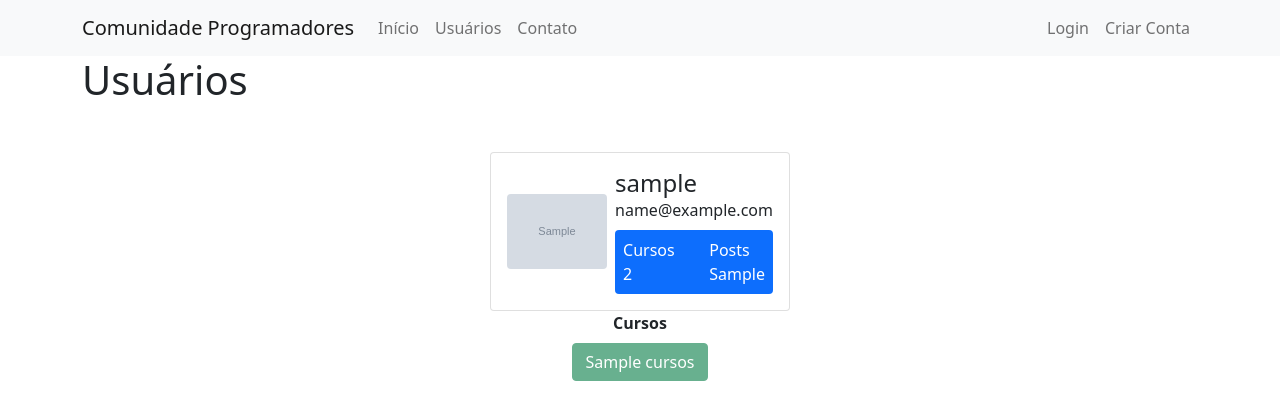
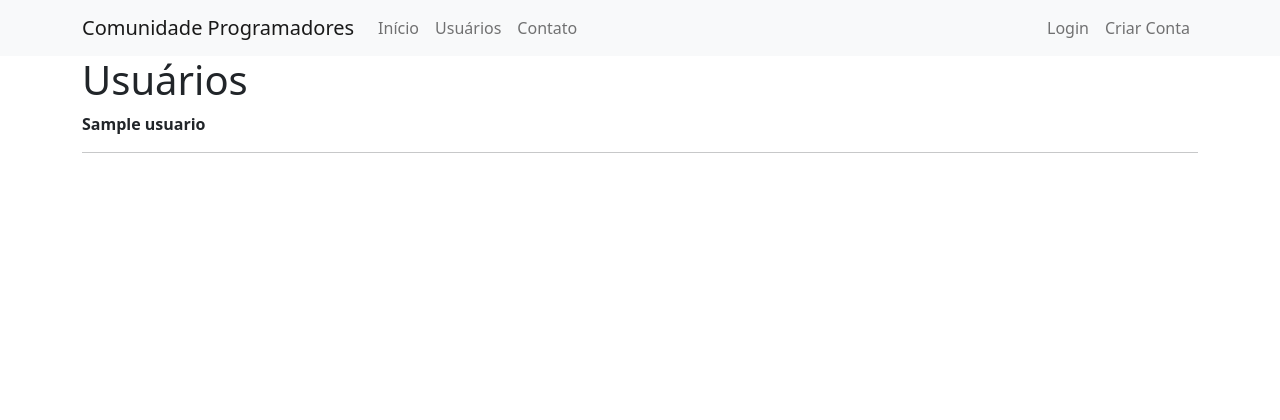
Before and after one commit to DevSantos82/RV03, a Flask app: template comunidadeclp/templates/usuarios.html in a window 1280 px wide. Shown: the top 420 px of the page. Run offline with Flask 3, Linux system fonts and the light colour scheme; the template is opened without the code that fills it: most values are stand-ins (such as "Sample title", 1, 10 or a date in 2020); grey boxes marked "Sample" are stand-in pictures.

Commit message:
Update usuarios.html

```diff
--- a/comunidadeclp/templates/usuarios.html
+++ b/comunidadeclp/templates/usuarios.html
@@ -1,42 +1,14 @@
-{% extends 'base.html'%}
+{% extends 'base.html' %}
 
-{
+
 {% block body %}
 
         <div class="container">
             <h1>Usuários</h1>
             {% for usuario in lista_usuarios %}
-
-            <div class="container mt-5 d-flex justify-content-center">
-                <div class="card p-3">
-                    <div class="d-flex align-items-center">
-                        <div class="image pe-2"> <img src="{{ url_for('static', filename='fotos_perfil/{}'.format(usuario.foto_perfil)) }}" class="rounded" width="100"> </div>
-                        <div class="ml-3 w-100">
-                            <h4 class="mb-0 mt-0">{{ usuario.username }}</h4> <span>{{ usuario.email }}</span>
-                            <div class="p-2 mt-2 bg-primary d-flex justify-content-between rounded text-white stats">
-                                {% if 'Não Informado' in usuario.cursos %}
-                                    <div class="d-flex flex-column"> <span class="articles">Cursos</span> <span class="number1">0</span> </div>
-                                {% else %}
-                                    <div class="d-flex flex-column"> <span class="articles">Cursos</span> <span class="number1">{{ usuario.cursos.count(';') + 1 }}</span> </div>
-                                {% endif %}
-
-                                <div class="d-flex flex-column"> <span class="rating">Posts</span> <span class="number3">{{ usuario.contar_posts() }}</span> </div>
-                            </div>
-                        </div>
-                    </div>
-                </div>
-            </div>
-            <div class="row justify-content-center">
-                <div class="col col-4" style="text-align: center">
-                    <strong>Cursos</strong><br>
-                    {% for curso in usuario.cursos.split(';') %}
-                        <button type="button" class="btn btn-success mt-2" disabled>{{ curso }}</button>
-                    {% endfor %}
-                </div>
-            </div>
+                <strong>{{ usuario }}</strong>
+                <hr>
             {% endfor %}
         </div>
-<div class="row mt-5">
 
-</div>
 {% endblock %}
```
